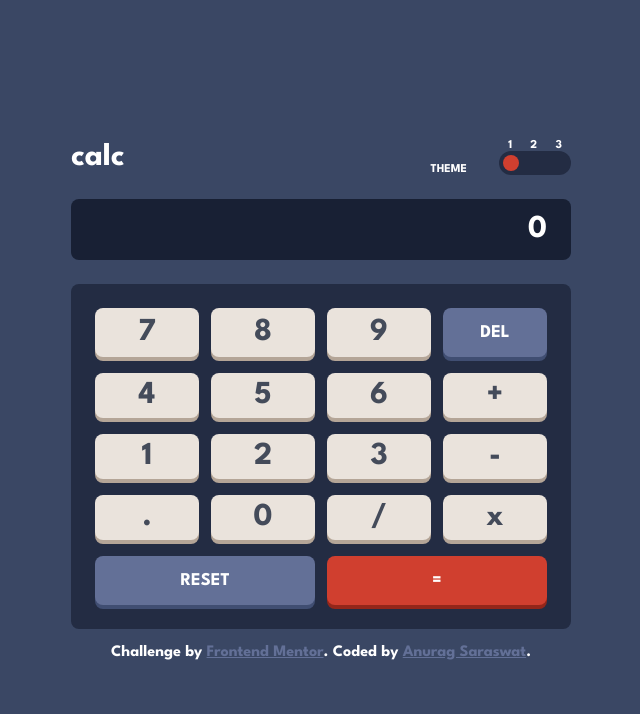
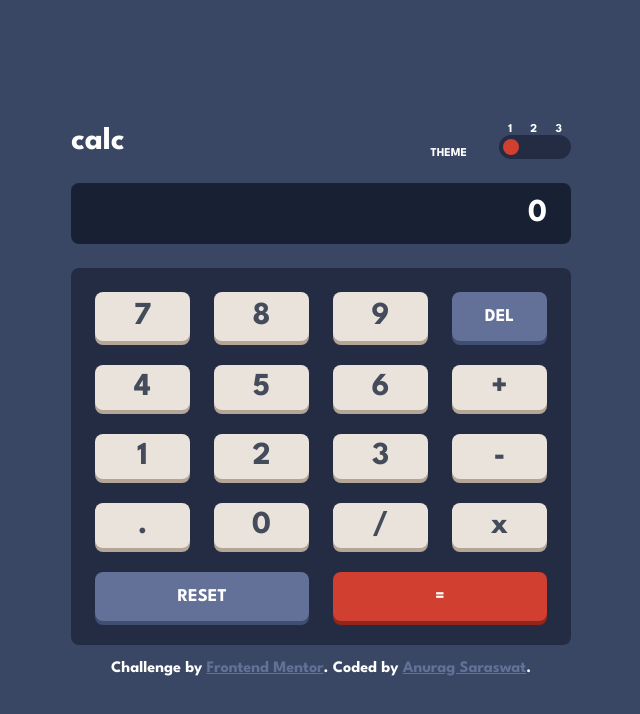
Before and after one commit to Anurag-Saraswat-01/front-end-mentor.github.io, a Vue app in the folder calculator-app-main/calculator/: page / in a window 1280 px wide. Shown: the top 714 px of the page, without its empty margins (319-959 px from the left). Built offline with nearby package versions, Linux system fonts and the light colour scheme.

Commit message:
Increased keypad gap

```diff
--- a/calculator-app-main/calculator/src/components/CalcKeypad.vue
+++ b/calculator-app-main/calculator/src/components/CalcKeypad.vue
@@ -102,4 +102,10 @@ export default {
   width: 100%;
   border-radius: 0.5rem;
 }
+
+@media screen and (min-width: 1280px) {
+  .keypad {
+    gap: 1.5rem;
+  }
+}
 </style>
```
